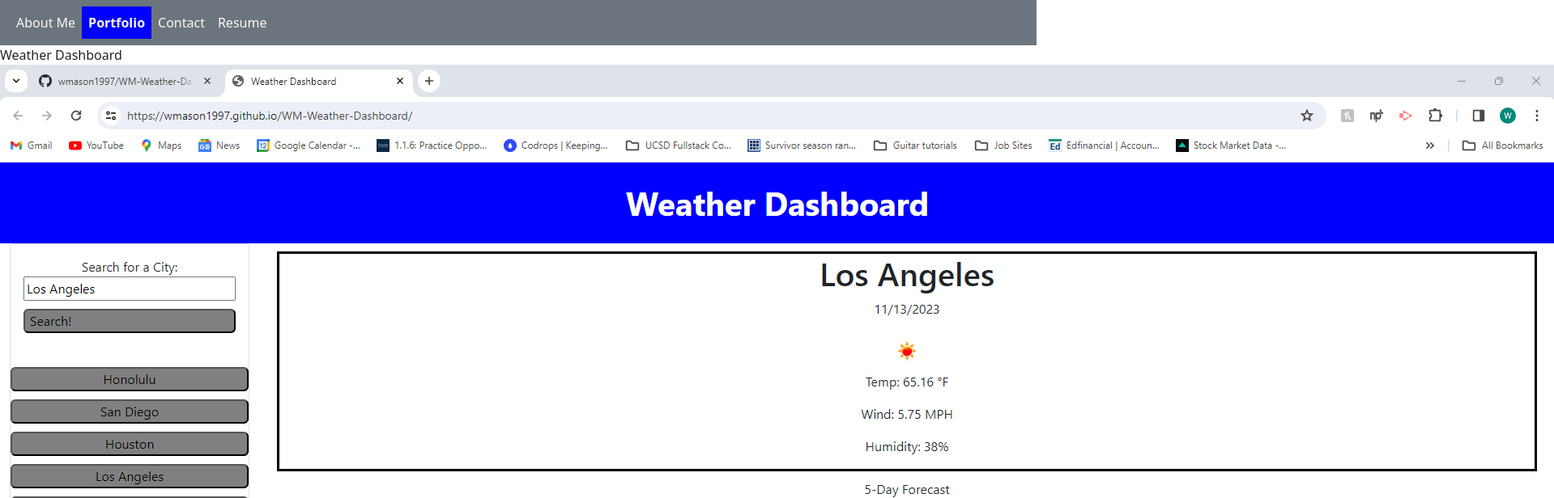
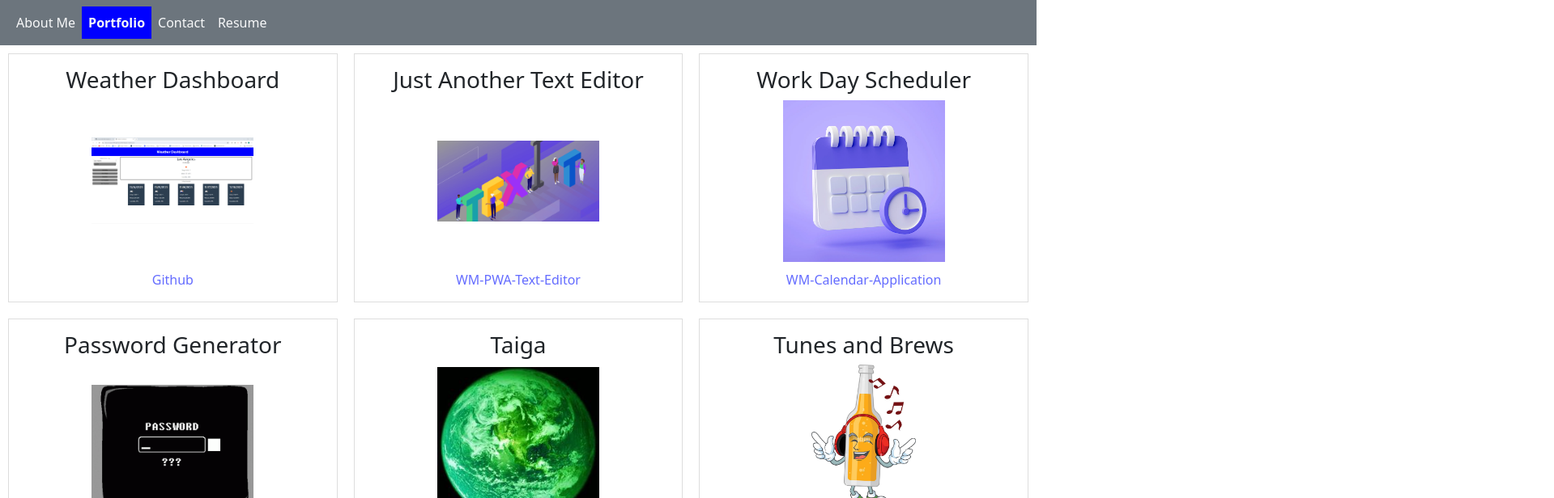
Before and after one commit to wmason1997/WM-React-Portfolio, a React (Vite) app: page /portfolio in a window 1280 px wide. Shown: the top 616 px of the page at 81% size, 1919 px wide, since content can reach past the window. Built offline with nearby package versions, Linux system fonts and the light colour scheme.

Commit message:
Added some better formatting for the projects on the Portfolio page.

```diff
--- /dev/null
+++ b/src/components/Project.css
@@ -0,0 +1,28 @@
+.project-card {
+    border: 1px solid #ddd;
+    padding: 15px;
+    margin: 10px;
+    text-align: center;
+    width: calc(33.333% - 20px); /* Adjust the width based on your preference */
+    box-sizing: border-box;
+    display: inline-block;
+    vertical-align: top;
+}
+
+.project-image {
+    width: 200px; /* Set the desired width */
+    height: 200px;/* Maintain the aspect ration */
+    object-fit: contain;
+}
+
+.repo-link {
+    margin-top: 10px;
+}
+
+/* Media query for smaller screens */
+@media (max-width: 768px) {
+    .project-card {
+        width: 100%;
+        margin-right: 0;
+    }
+}
--- a/src/components/Project.jsx
+++ b/src/components/Project.jsx
@@ -1,15 +1,19 @@
+import './Project.css';
 
-
-function Project(props) { //name, live_url, image_src, repo
-    return(
-        <div>
-            <p>{props.name}</p>
-            <a href={props.live_url}><img src = {props.image_src}></img></a>
-            <a href={props.repoUrl}>
-            <p>{props.repo}</p>
+function Project(props) {
+    return (
+        <div className="project-card">
+            <h3>{props.name}</h3>
+            <a href={props.live_url} target='_blank' rel='noopener noreferrer'>
+                <img src={props.image_src} alt={props.name} className='project-image' />
             </a>
+            <p className="repo-link">
+                <a href={props.repoUrl} target='_blank' rel='noopener noreferrer'>
+                    {props.repo}
+                </a>
+            </p>
         </div>
-    )
+    );
 }
 
 export default Project;
--- a/src/pages/PortfolioPage.jsx
+++ b/src/pages/PortfolioPage.jsx
@@ -1,6 +1,7 @@
 import Project from "../components/Project";
+
+// Add images for projects 1-6
 import weatherdashboard from "../assets/WM-Weather-Dashboard-Los-Angeles.png";
-// Add images for projects 2-6
 import jatePic from "../assets/Text_Editor_Icon.png";
 import dailyScheduler from "../assets/Daily_Scheduler_Icon.webp";
 import passwordGenerator from "../assets/Password_Generator_Icon.gif";
```
